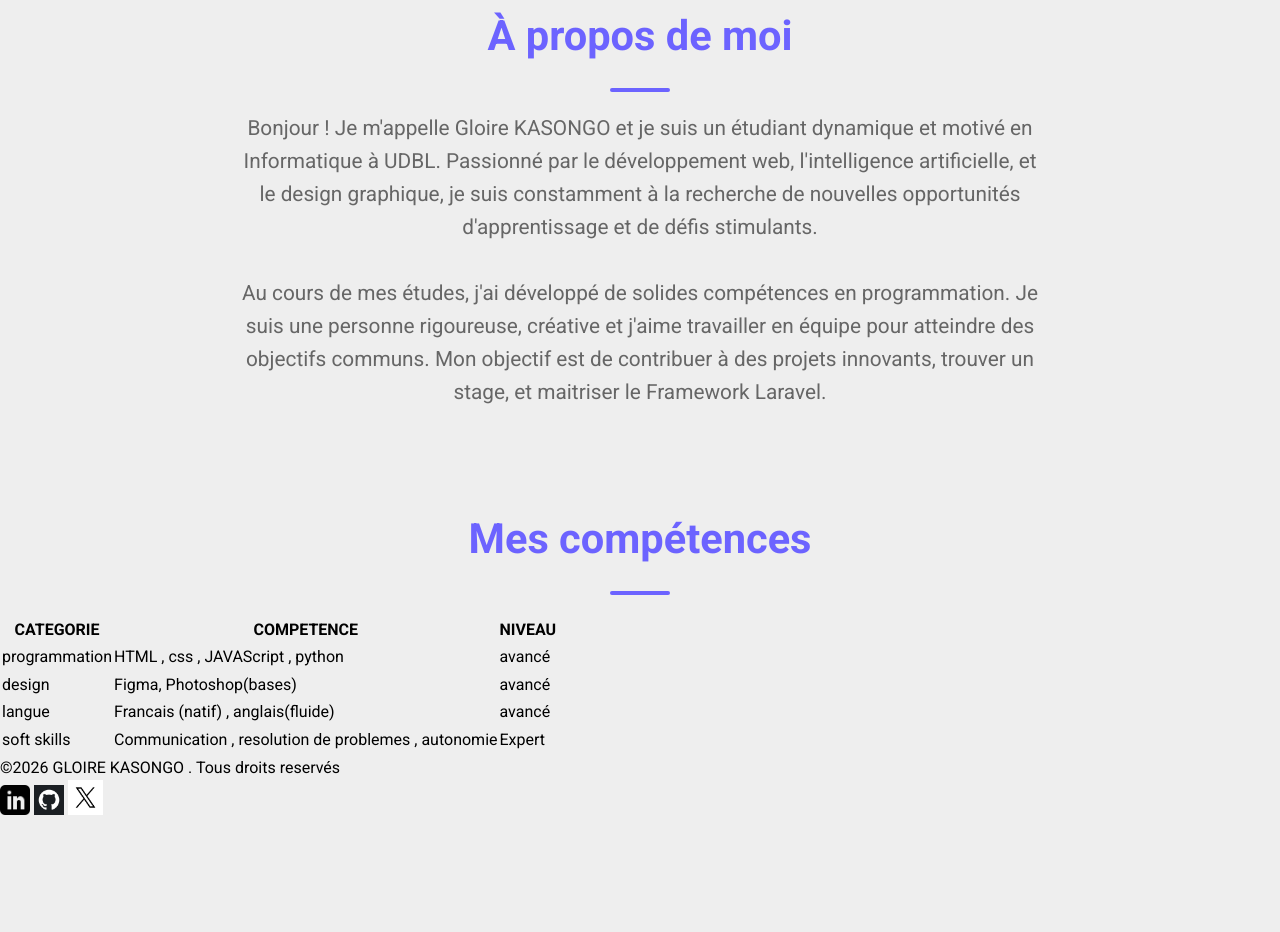
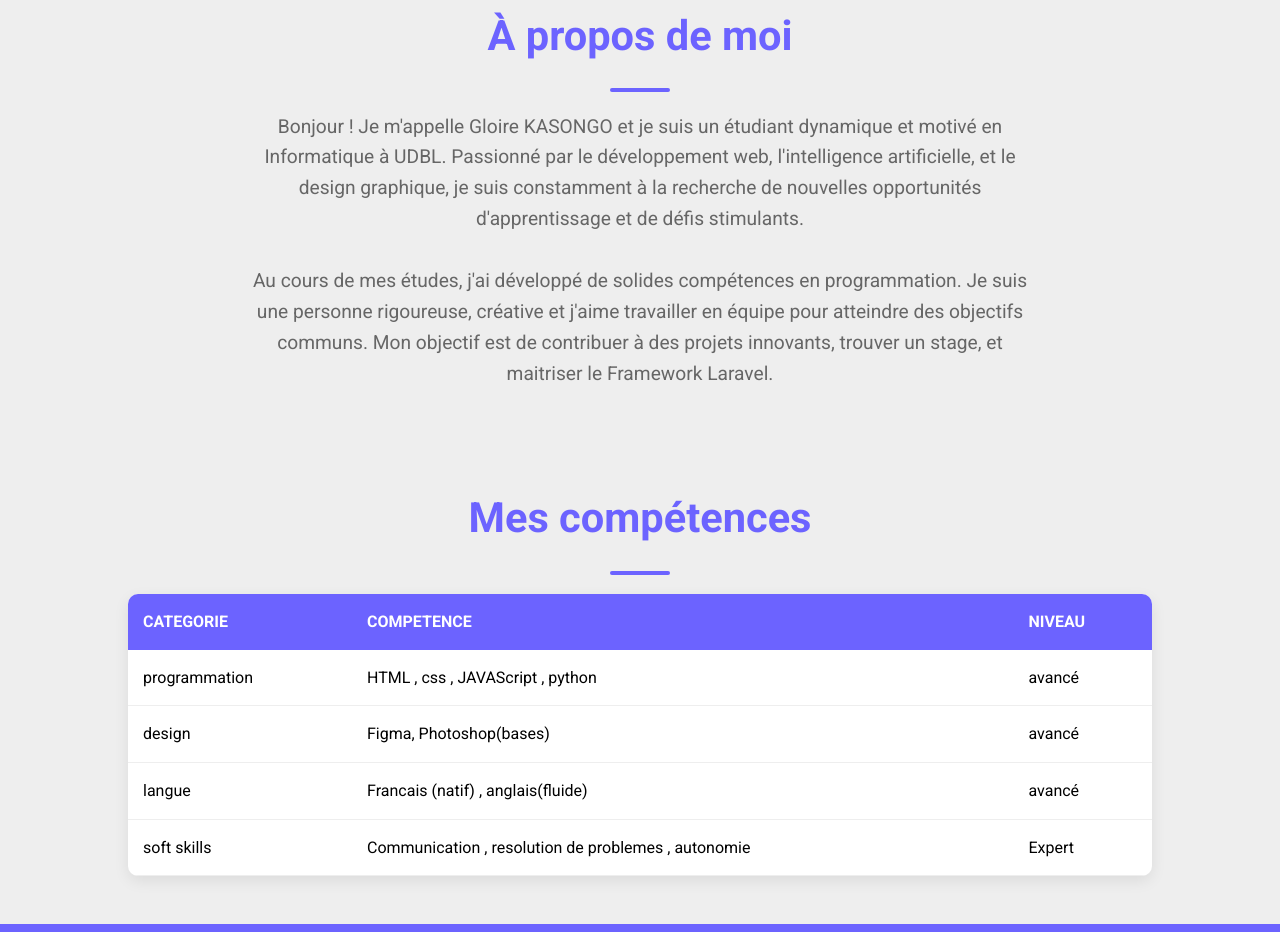
Before and after one commit to MukunaKasongoGloire/Mon-portfolio-2026, a plain HTML site: page index.html in a window 1280 px wide. Shown: the part 748-1680 px from the top of the page. Before the commit the page ends 1571 px from the top, so only its background shows below. Drawn offline with Linux system fonts and the light colour scheme.

Commit message:
stylisation de la section mes compétences et du footer

```diff
--- a/CSS/style.css
+++ b/CSS/style.css
@@ -146,5 +146,65 @@
 .apropos p {
     margin-bottom: 2rem;
     color: var(--gris-fonce);
-    font-size: 1.3rem;
+    font-size: 1.2rem;
 }
+
+.compétences table {
+    width: 80%;
+    margin: 0 auto;
+    border-collapse: collapse;
+    background-color: #fff;
+    box-shadow: 0 5px 15px rgba(0, 0,  0, 0.08);
+    border-radius: 10px;
+    overflow: hidden;
+}
+
+.compétences table th, .compétences table td {
+    padding: 15px;
+
+}
+
+.compétences table thead {
+    background-color: var(--violet-doux);
+    color: #fff;
+    text-transform: uppercase;
+
+}
+
+.compétences table tbody td{
+    /* ajoute une bordure de 1px en bas de chaque cellule */
+    border-bottom: 1px solid var(--gris-clair);
+}
+
+.compétences table tbody tr:nth-child {
+    background-color: #fdfdfd;
+}
+.compétences table tbody tr{
+    transition: background-color 0.3s ease;
+}
+.compétences table tbody tr:hover {
+    background-color: #f0f0f0;
+}
+.compétences table thead th {
+    text-align: left;
+}
+footer{
+    margin-top: 3rem;
+    background-color: var(--violet-doux);
+    padding: 3rem 0;
+    text-align: center;
+}
+footer p {
+    color: white;
+    margin-bottom: 1.2rem;
+}
+footer div {
+    display: inline-block;
+    font-size: 1.6rem;
+    margin: 0 10px;
+    transition: color 0.3s ease, transform 0.2s ease;
+}
+footer div:hover {
+    color:var(--orange-vif)
+    transform: translateY(-3px);
+}
```
